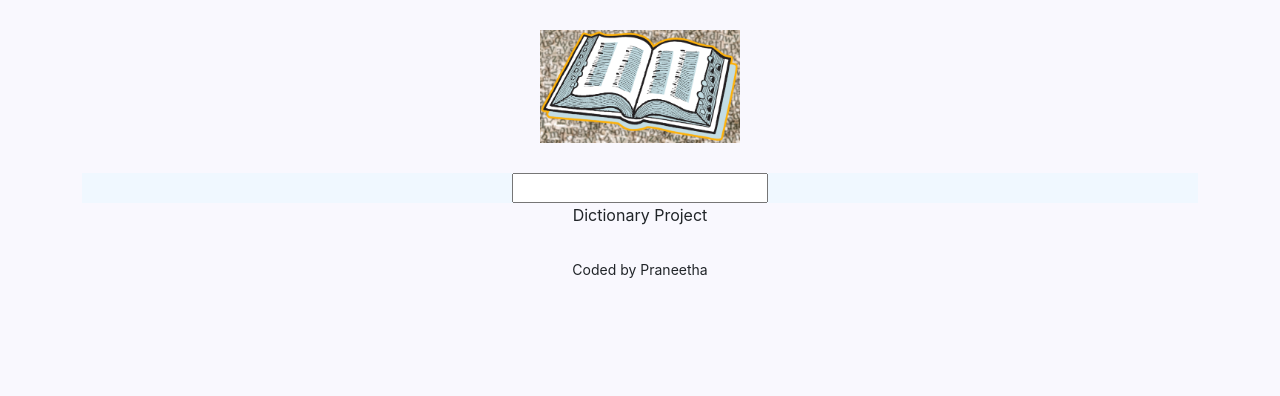
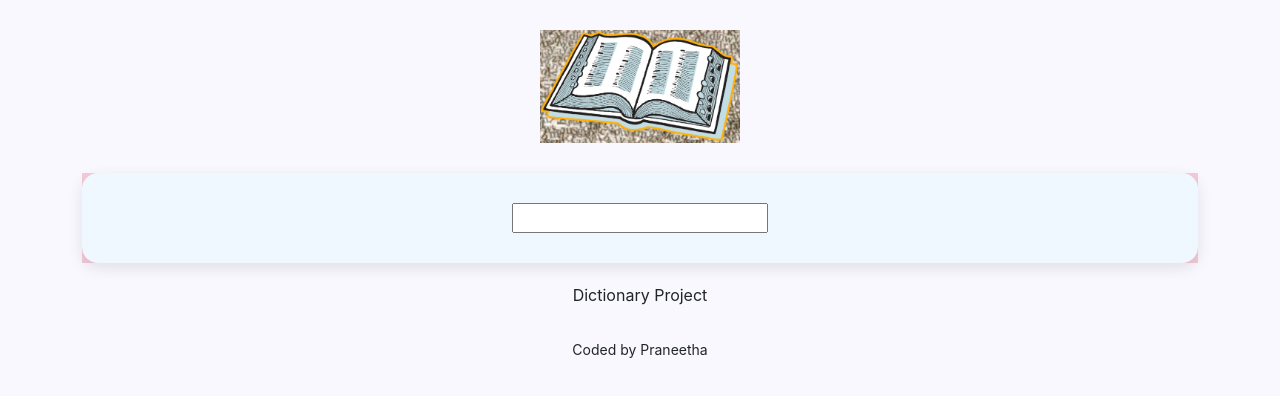
Before and after one commit to NeetuKV/dictionary-project, a React (Create React App) app: page / in a window 1280 px wide. Shown: the top 396 px of the page. Built offline with nearby package versions, Linux system fonts and the light colour scheme.

Commit message:
added padding

```diff
--- a/src/Dictionary.css
+++ b/src/Dictionary.css
@@ -3,4 +3,8 @@
 }
 .Dictionary section {
   background-color: aliceblue;
+  padding: 30px;
+  border-radius: 16px;
+  box-shadow: 0 5px 15px rgb(0 0 0/ 10%);
+  margin: 20px 0;
 }
```
